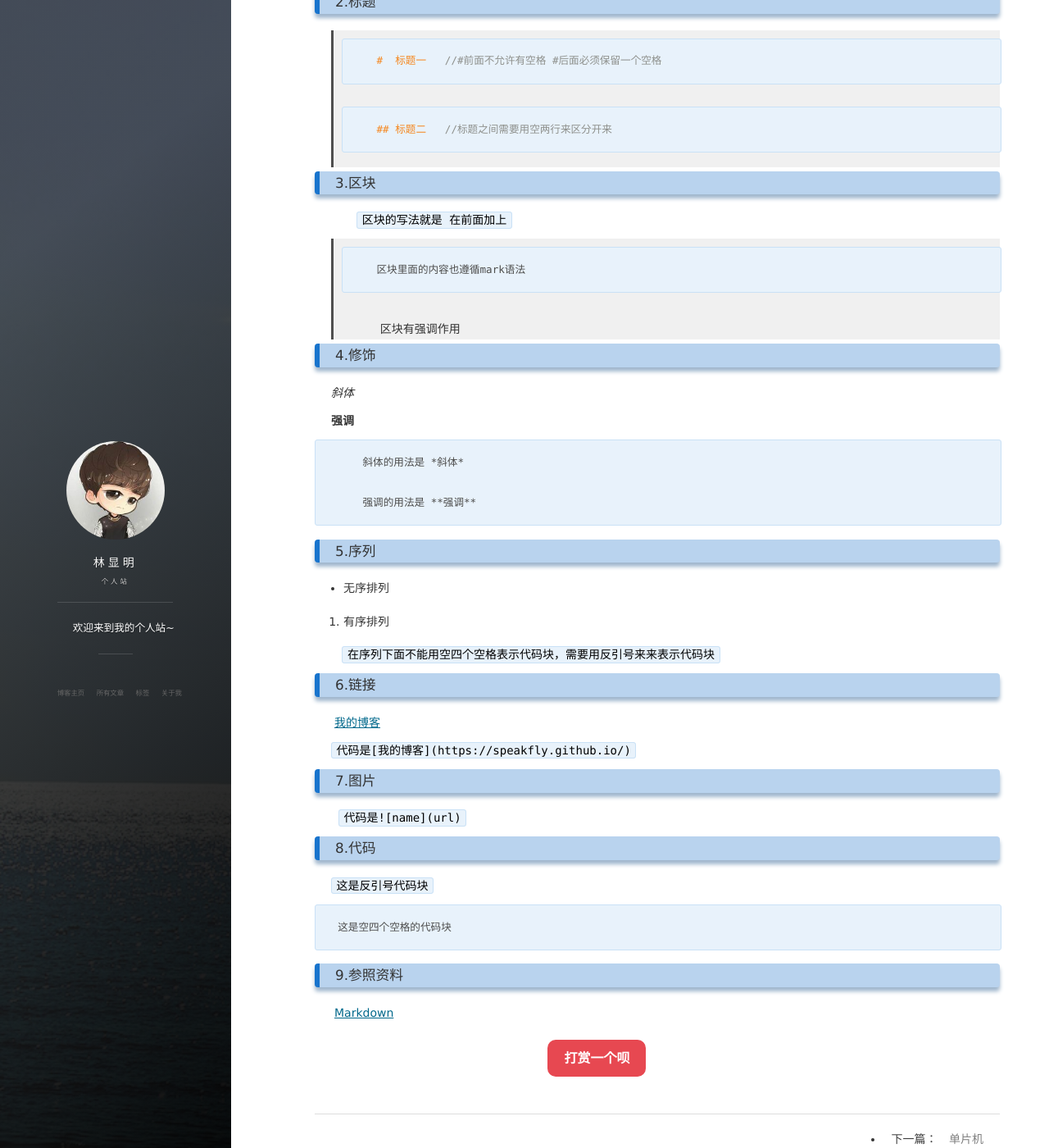
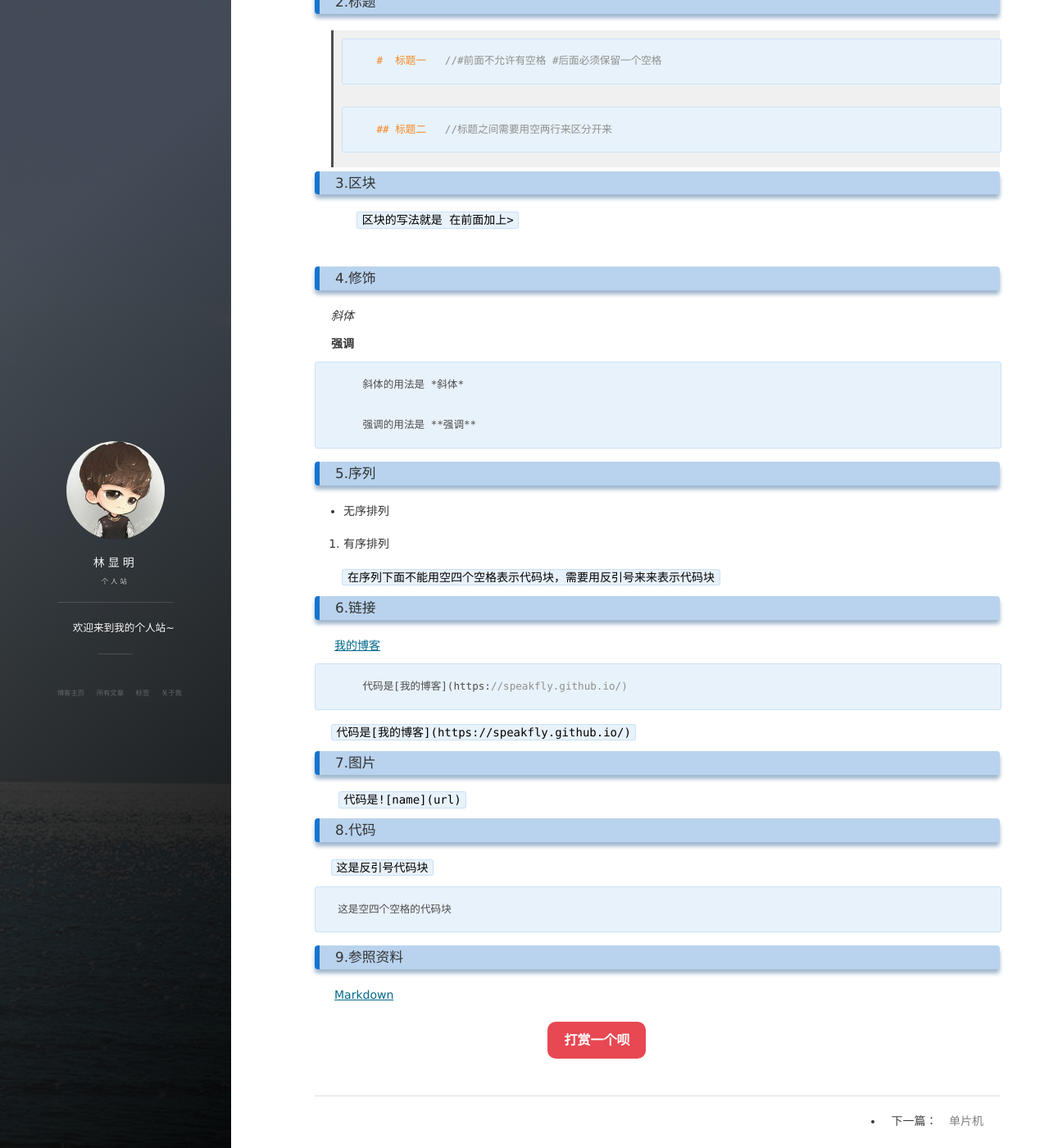
Before and after one commit to chengnuo3/chengnuo3.github.io, a Jekyll site: the page built from _posts/2018-01-26-markdown语法基础.md, in a window 1280 px wide and 1400 px high, scrolled down 560 px. Shown: the whole window at 82% size. Built offline with Jekyll 4.4.1, drawn with Linux system fonts in a browser that asks for light colours; nearby versions of some CDN libraries; comment, search, counter and statistics services are not loaded.

Commit message:
Update 2018-01-26-markdown语法基础.md

```diff
--- a/_posts/2018-01-26-markdown语法基础.md
+++ b/_posts/2018-01-26-markdown语法基础.md
@@ -36,13 +36,8 @@ tag: blog
 
 ### 3.区块
 
-        `区块的写法就是 在前面加上`
+        `区块的写法就是 在前面加上>`
 
-
->       区块里面的内容也遵循mark语法
-
-
->       区块有强调作用
 
 
 ### 4.修饰
@@ -69,8 +64,12 @@ tag: blog
 ### 6.链接
 [我的博客](https://speakfly.github.io/)
 
+        代码是[我的博客](https://speakfly.github.io/)
+
 
 `代码是[我的博客](https://speakfly.github.io/)`
+
+
 
 ### 7.图片
 
```
